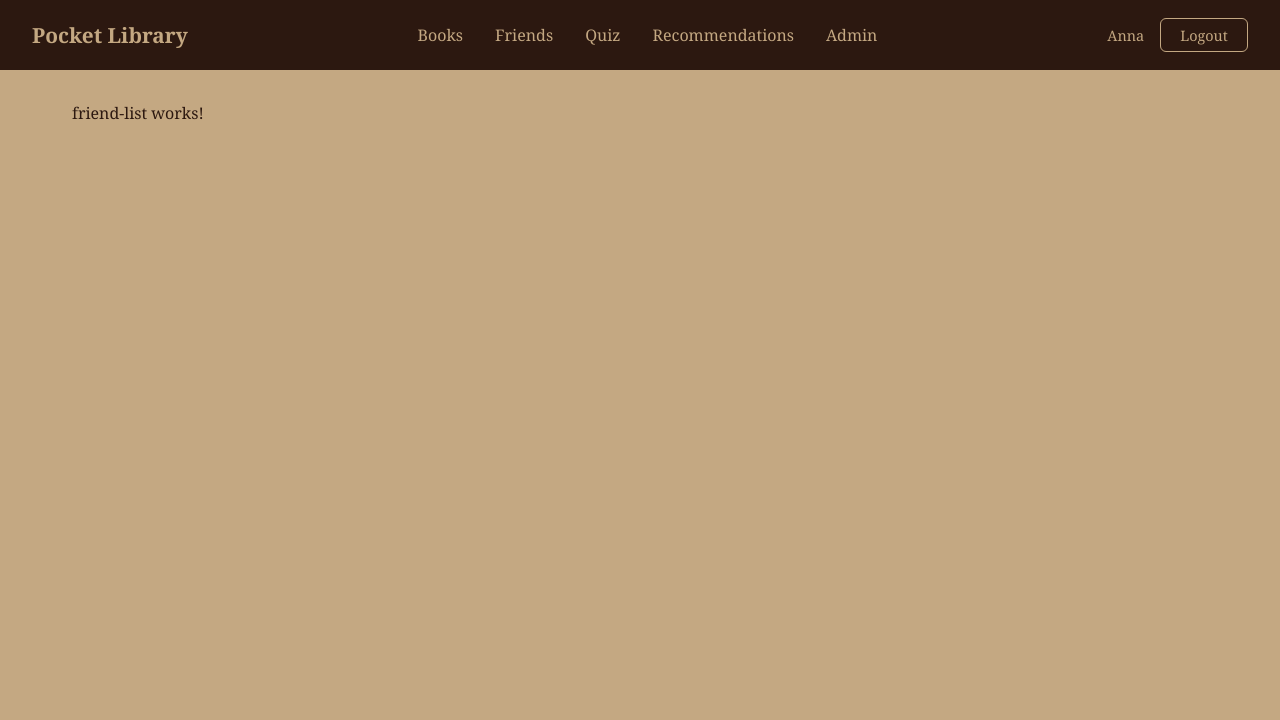
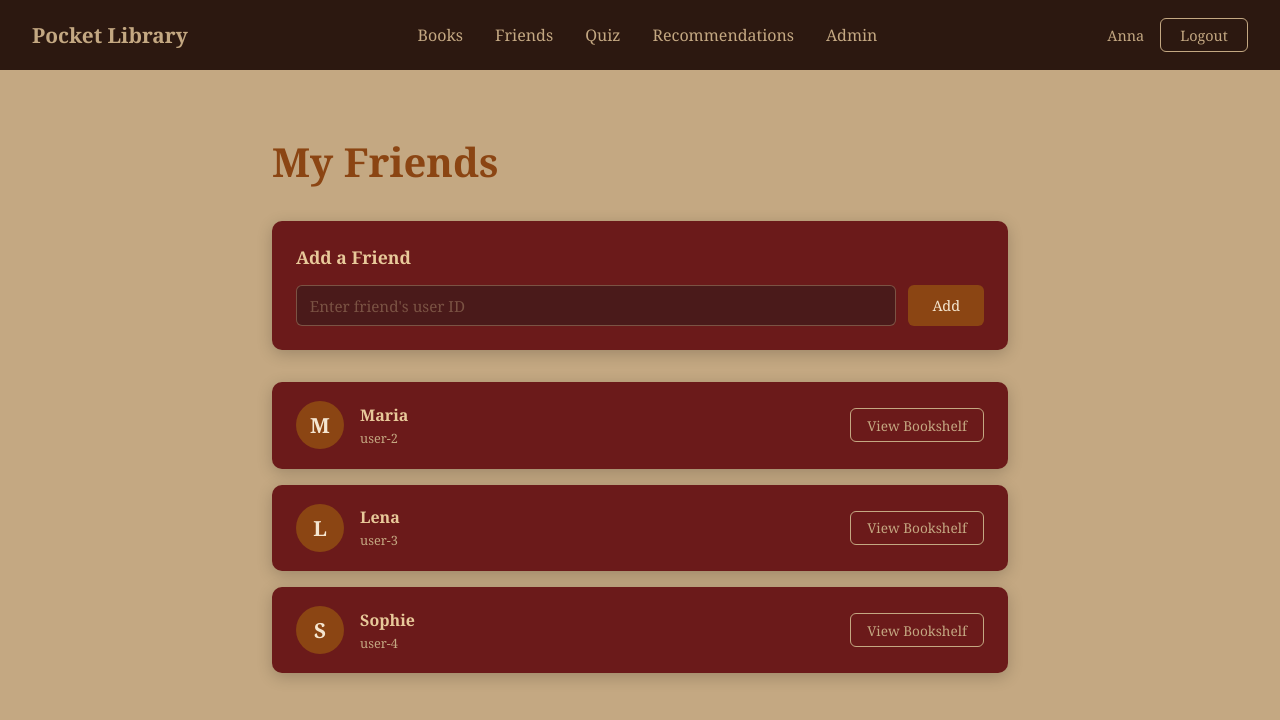
Before and after one commit to aholiuk/pocket-library-frontend, an Angular app: page /friends in a window 1280 px wide. Shown: the top 720 px of the page. Built offline with nearby package versions, Linux system fonts and the light colour scheme.

Commit message:
friend html, styling and logic added

```diff
--- a/src/app/components/friend-list/friend-list.html
+++ b/src/app/components/friend-list/friend-list.html
@@ -1 +1,54 @@
-<p>friend-list works!</p>
+<div class="friends-container">
+
+  <h1>My Friends</h1>
+
+  <!-- add friend -->
+  <div class="add-friend-card">
+    <h2>Add a Friend</h2>
+    <div class="add-row">
+      <input
+        type="text"
+        [(ngModel)]="newFriendId"
+        placeholder="Enter friend's user ID"
+      />
+      <button class="btn-primary" (click)="addFriend()">Add</button>
+    </div>
+    @if (errorMessage) {
+      <p class="error-msg">{{ errorMessage }}</p>
+    }
+    @if (successMessage) {
+      <p class="success-msg">{{ successMessage }}</p>
+    }
+  </div>
+
+  <!-- friends list -->
+  @if (isLoading) {
+    <div class="loading">Loading friends...</div>
+  }
+
+  @if (!isLoading && friends.length === 0) {
+    <div class="empty">No friends yet. Add someone!</div>
+  }
+
+  @if (!isLoading && friends.length > 0) {
+    <div class="friends-grid">
+      @for (friend of friends; track friend.id) {
+        <div class="friend-card">
+          <div class="friend-avatar">
+            {{ friend.friend?.username?.charAt(0) }}
+          </div>
+          <div class="friend-info">
+            <h3>{{ friend.friend?.username }}</h3>
+            <p>{{ friend.friend?.keycloakId }}</p>
+          </div>
+          <button
+            class="btn-bookshelf"
+            (click)="viewBookshelf(friend.friend?.keycloakId!)">
+            View Bookshelf
+          </button>
+        </div>
+      }
+    </div>
+  }
+
+</div>
--- a/src/app/components/friend-list/friend-list.scss
+++ b/src/app/components/friend-list/friend-list.scss
@@ -0,0 +1,159 @@
+.friends-container {
+  padding: 2rem;
+  max-width: 800px;
+  margin: 0 auto;
+
+  h1 {
+    font-family: 'Georgia', serif;
+    font-size: 2.5rem;
+    color: #8b4513;
+    margin-bottom: 2rem;
+  }
+}
+
+.add-friend-card {
+  background: #6b1a1a;
+  border-radius: 10px;
+  padding: 1.5rem;
+  margin-bottom: 2rem;
+  box-shadow: 0 4px 16px rgba(0,0,0,0.2);
+
+  h2 {
+    font-family: 'Georgia', serif;
+    font-size: 1.1rem;
+    color: #e8c99a;
+    margin-bottom: 1rem;
+  }
+}
+
+.add-row {
+  display: flex;
+  gap: 0.75rem;
+
+  input {
+    flex: 1;
+    padding: 0.6rem 0.8rem;
+    border: 1px solid rgba(196, 168, 130, 0.4);
+    border-radius: 6px;
+    background: #4a1a1a;
+    color: #e8c99a;
+    font-family: 'Georgia', serif;
+    font-size: 0.95rem;
+
+    &::placeholder {
+      color: rgba(196, 168, 130, 0.4);
+    }
+
+    &:focus {
+      outline: none;
+      border-color: #c4a882;
+    }
+  }
+}
+
+.btn-primary {
+  background: #8b4513;
+  color: #f5e6d0;
+  border: none;
+  padding: 0.6rem 1.5rem;
+  border-radius: 6px;
+  font-family: 'Georgia', serif;
+  font-size: 0.9rem;
+  cursor: pointer;
+
+  &:hover {
+    background: #6b3410;
+  }
+}
+
+.error-msg {
+  color: #f5a0a0;
+  font-family: 'Georgia', serif;
+  font-size: 0.85rem;
+  margin-top: 0.5rem;
+}
+
+.success-msg {
+  color: #7cb87c;
+  font-family: 'Georgia', serif;
+  font-size: 0.85rem;
+  margin-top: 0.5rem;
+}
+
+.loading, .empty {
+  text-align: center;
+  color: #8b4513;
+  font-family: 'Georgia', serif;
+  font-size: 1rem;
+  margin-top: 2rem;
+  font-style: italic;
+}
+
+.friends-grid {
+  display: flex;
+  flex-direction: column;
+  gap: 1rem;
+}
+
+.friend-card {
+  background: #6b1a1a;
+  border-radius: 10px;
+  padding: 1.2rem 1.5rem;
+  display: flex;
+  align-items: center;
+  gap: 1rem;
+  box-shadow: 0 4px 16px rgba(0,0,0,0.2);
+  transition: transform 0.2s ease;
+
+  &:hover {
+    transform: translateX(4px);
+  }
+}
+
+.friend-avatar {
+  width: 48px;
+  height: 48px;
+  border-radius: 50%;
+  background: #8b4513;
+  color: #f5e6d0;
+  display: flex;
+  align-items: center;
+  justify-content: center;
+  font-family: 'Georgia', serif;
+  font-size: 1.3rem;
+  font-weight: bold;
+  flex-shrink: 0;
+}
+
+.friend-info {
+  flex: 1;
+
+  h3 {
+    font-family: 'Georgia', serif;
+    font-size: 1rem;
+    color: #e8c99a;
+    margin-bottom: 0.2rem;
+  }
+
+  p {
+    font-family: 'Georgia', serif;
+    font-size: 0.8rem;
+    color: #c4a882;
+  }
+}
+
+.btn-bookshelf {
+  background: transparent;
+  border: 1px solid #c4a882;
+  color: #c4a882;
+  padding: 0.4rem 1rem;
+  border-radius: 6px;
+  font-family: 'Georgia', serif;
+  font-size: 0.85rem;
+  cursor: pointer;
+
+  &:hover {
+    background: #c4a882;
+    color: #2c1810;
+  }
+}
--- a/src/app/components/friend-list/friend-list.ts
+++ b/src/app/components/friend-list/friend-list.ts
@@ -1,9 +1,47 @@
-import { Component } from '@angular/core';
+import { Component, OnInit } from '@angular/core';
+import { FormsModule } from '@angular/forms';
+import { Friend } from '../../models/friend.model';
 
 @Component({
   selector: 'app-friend-list',
-  imports: [],
+  imports: [FormsModule],
   templateUrl: './friend-list.html',
-  styleUrl: './friend-list.scss',
+  styleUrl: './friend-list.scss'
 })
-export class FriendList {}
+export class FriendList implements OnInit {
+
+  friends: Friend[] = [];
+  isLoading = true;
+  newFriendId = '';
+  errorMessage = '';
+  successMessage = '';
+
+  // dummy data — will be replaced with friendService.getAll() later
+  ngOnInit(): void {
+    this.friends = [
+      { id: 1, user: { keycloakId: 'user-1', username: 'Anna' }, friend: { keycloakId: 'user-2', username: 'Maria' } },
+      { id: 2, user: { keycloakId: 'user-1', username: 'Anna' }, friend: { keycloakId: 'user-3', username: 'Lena' } },
+      { id: 3, user: { keycloakId: 'user-1', username: 'Anna' }, friend: { keycloakId: 'user-4', username: 'Sophie' } },
+    ];
+    this.isLoading = false;
+  }
+
+  addFriend(): void {
+    if (!this.newFriendId.trim()) {
+      this.errorMessage = 'Please enter a user ID.';
+      return;
+    }
+
+    // will call friendService.addFriend() later
+    console.log('Adding friend:', this.newFriendId);
+    this.successMessage = 'Friend request sent!';
+    this.newFriendId = '';
+    this.errorMessage = '';
+    setTimeout(() => this.successMessage = '', 3000);
+  }
+
+  // navigate to friend's bookshelf — will implement later
+  viewBookshelf(friendId: string): void {
+    console.log('View bookshelf of:', friendId);
+  }
+}
```
